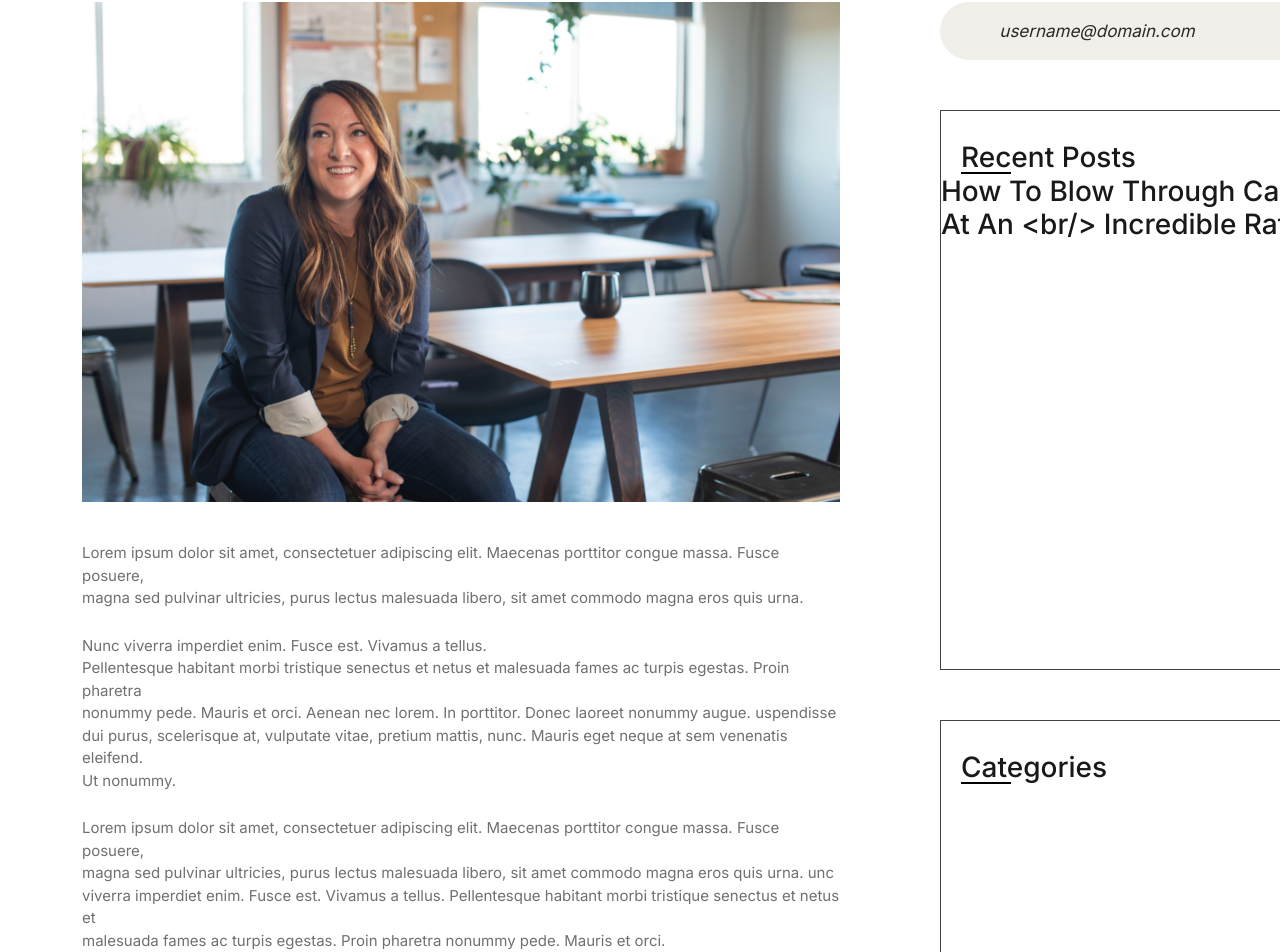
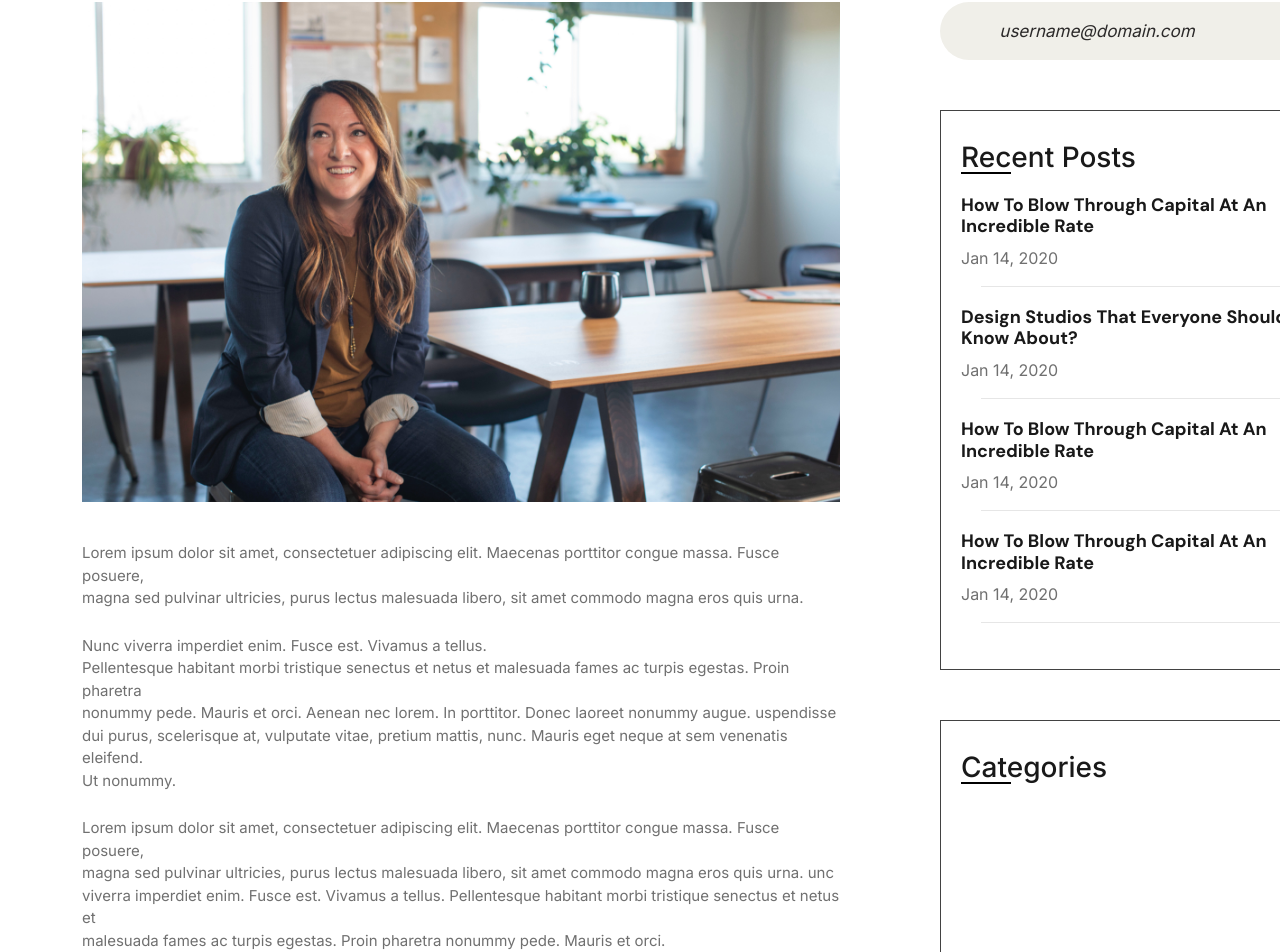
Before and after one commit to Janee4/react-crito, a React (Create React App) app: page /services in a window 1280 px wide. Shown: the part 780-1732 px from the top of the page. Built offline with nearby package versions, Linux system fonts and the light colour scheme; some icons are missing.

Commit message:
box klar på right section

```diff
--- a/src/App.css
+++ b/src/App.css
@@ -606,6 +606,31 @@
   width: 25rem;
   margin: 50px 0px 50px 100px;
 }
+.right .recent-posts .right-box {
+  margin-top: 20px;
+}
+.right .recent-posts h4 {
+  font-family: "DM Sans", sans-serif;
+  font-size: 18px;
+  margin-left: 20px;
+  font-weight: bold;
+  text-align: start;
+}
+.right .recent-posts p {
+  font-family: "Inter", sans-serif;
+  font-size: 16px;
+  font-weight: 400;
+  color: #707070;
+  margin-left: 20px;
+}
+.right .recent-posts .gray-line {
+  height: 1px;
+  background-color: gray;
+  opacity: 0.2;
+  width: 80%; /* Justera bredden efter behov */
+  margin-top: 10px;
+  margin-left: 40px;
+}
 .right .categories {
   border: solid 1px #424242;
   height: 35rem;
--- a/src/App.scss
+++ b/src/App.scss
@@ -2820,7 +2820,7 @@ header {
         }
 
          h2 {
-           font-family: 'DM Sans', sans-serif;
+          font-family: 'DM Sans', sans-serif;
            font-size: 35px;
            font-weight: 700;
          }
@@ -2864,8 +2864,6 @@ header {
           }
           }
         }
-
-
 
 
         .form-2 {
--- a/src/assets/scss/sections/_ServicesRight.scss
+++ b/src/assets/scss/sections/_ServicesRight.scss
@@ -10,6 +10,36 @@
         width: 25rem;
         margin: 50px 0px 50px 100px;
 
+        .right-box {
+            margin-top: 20px;
+        }
+
+        h4 {
+        font-family: 'DM Sans', sans-serif;
+        font-size: 18px;
+        margin-left: 20px;
+        font-weight: bold;
+        text-align: start;
+        }
+
+        p {
+        font-family: 'Inter', sans-serif;
+        font-size: 16px;
+        font-weight: 400;
+        color: #707070;
+        margin-left: 20px;
+
+        }
+
+        .gray-line {
+          height: 1px;
+          background-color: gray;
+          opacity: 0.2;
+          width: 80%; /* Justera bredden efter behov */
+          margin-top: 10px;
+          margin-left: 40px;
+        }
+
     }
 
     .categories{
--- a/src/components/ContactBigform.js
+++ b/src/components/ContactBigform.js
@@ -1,7 +1,6 @@
 import React, { useState } from 'react'
 
 const ContactBigform = () => {
-
 
   const [errorName, setErrorName] = useState ('')
   const [errorEmail, setErrorEmail] = useState ('')
@@ -73,7 +72,6 @@ const ContactBigform = () => {
 
 
 
-
 return (
 <section className="big-form">
 <div className="container">
--- a/src/components/ServiceComponents.js/RightSectionBoxes.js
+++ b/src/components/ServiceComponents.js/RightSectionBoxes.js
@@ -1,9 +1,17 @@
 import React from 'react'
 
-const RightSectionBoxes = ({title}) => {
+
+const RightSectionBoxes = ({title, description}) => {
+    const createMarkup = (htmlString) => ({
+        __html: htmlString
+      });
   return (
     <>
-       <h3>{title}</h3>
+    <div className="right-box">
+    <h4 dangerouslySetInnerHTML={createMarkup(title)} />
+      <p>{description}</p>
+      <div className="gray-line"></div>
+    </div>
     </>
 
   )
--- a/src/components/ServiceComponents.js/ServicesBody.js
+++ b/src/components/ServiceComponents.js/ServicesBody.js
@@ -65,10 +65,14 @@ const ServicesBody = () => {
           </div>
           <div className="recent-posts">
           <TitleRightSection title="Recent Posts" />
-          <RightSectionBoxes title="How To Blow Through Capital At An <br/> Incredible Rate"/>
+          <RightSectionBoxes title="How To Blow Through Capital At An<br/>Incredible Rate" description="Jan 14, 2020" />
+          <RightSectionBoxes title="Design Studios That Everyone Should Know About?" description="Jan 14, 2020" />
+          <RightSectionBoxes title="How To Blow Through Capital At An<br/>Incredible Rate" description="Jan 14, 2020" />
+          <RightSectionBoxes title="How To Blow Through Capital At An<br/>Incredible Rate" description="Jan 14, 2020" />
           </div>
           <div className="categories">
           <TitleRightSection title="Categories" />
+
           </div>
 
 
```
Lines whose indentation alone changed are shown as unchanged.
